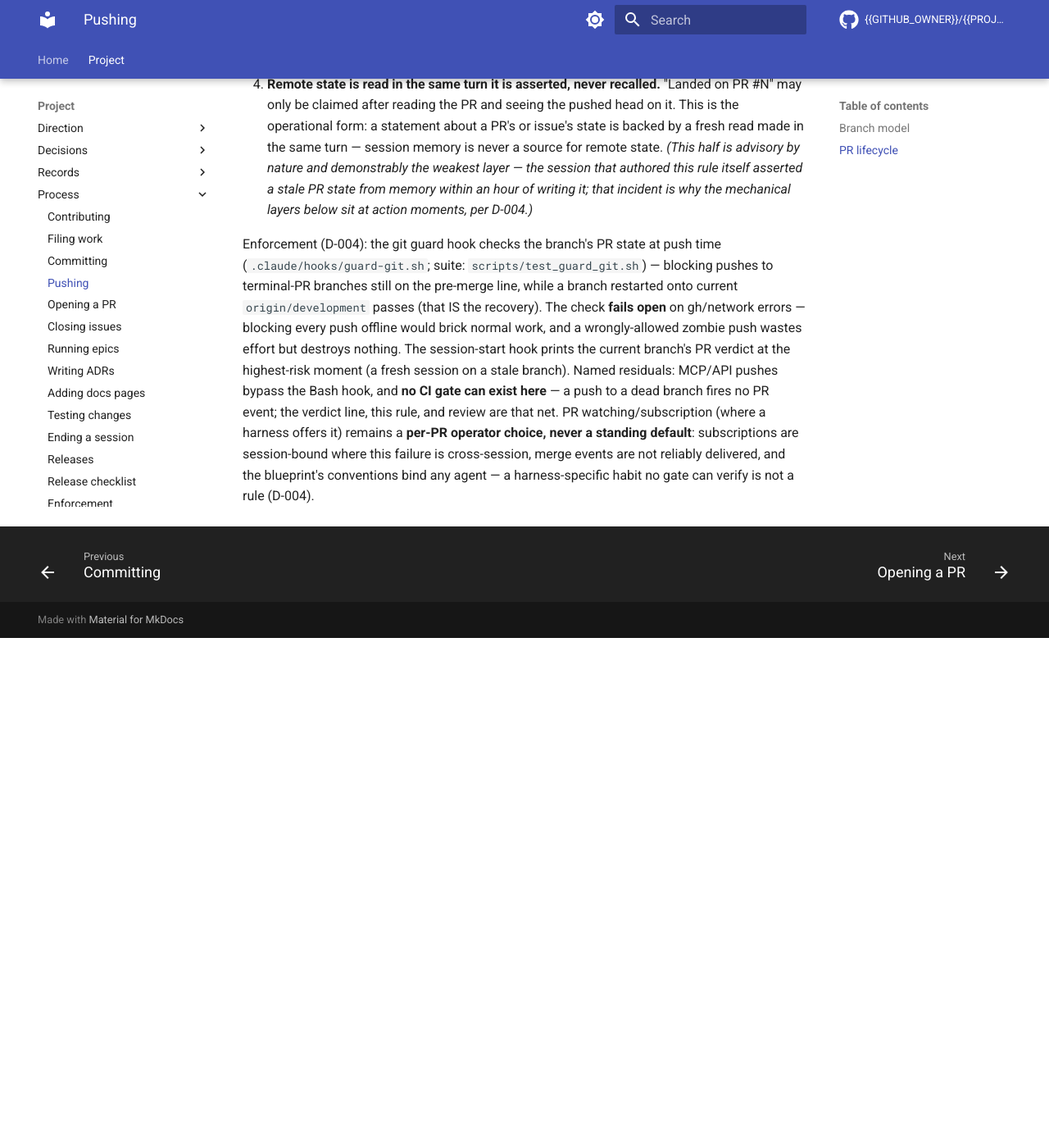
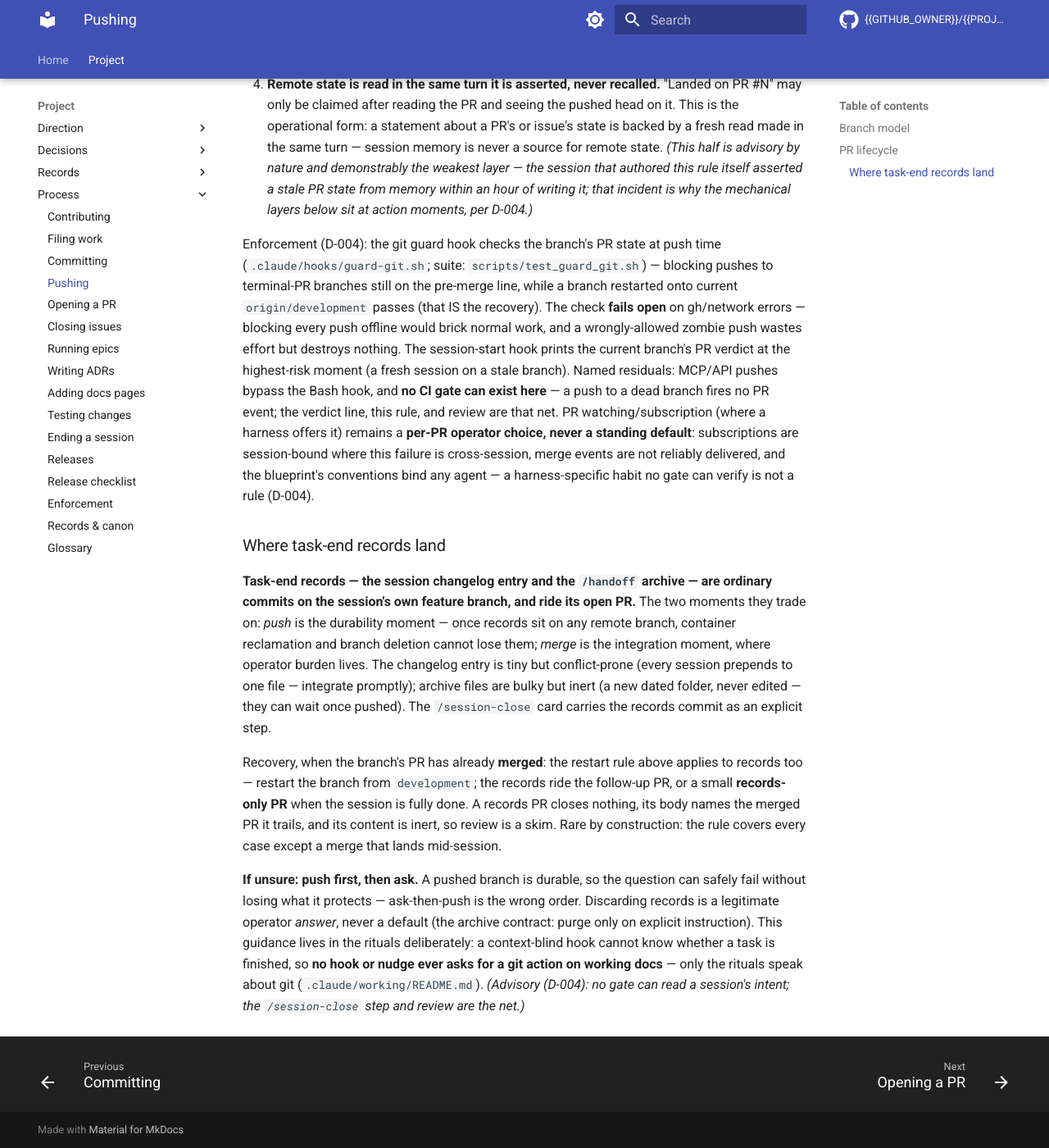
Before and after one commit to SharkyBamboozle/CLAUDE_blueprint, an MkDocs documentation site: the page built from docs/process/pushing.md, in a window 1280 px wide and 1400 px high, scrolled down 846 px. Shown: the whole window at 82% size. Built offline with MkDocs 1.6.1 and Material for MkDocs 9.7.7, drawn with Linux system fonts in a browser that asks for light colours; comment, search, counter and statistics services are not loaded; before the commit the page ends 1624 px from its top, so only the background shows below that.

Commit message:
Name where task-end records land; record the two-hats records flip (#115)
Symptom: no document named where task-end records — the session
changelog entry and the /handoff archive — land when the session's PR
has already merged and its branch is deleted; each agent improvised
under the same pressures the stale-working-docs nudge condenses, and
the right answer differs between the blueprint and a seeded project.

Fix (operator-sanctioned scope extension): the /session-close card's
state-check step gains an explicit records-commit step — records are
ordinary commits on the session's own feature branch and ride its open
PR — plus the merged-PR recovery, with the card's "do not auto-commit"
line kept and scoped to work unrelated to the records; pushing.md ->
PR lifecycle gains the records rule, the records-only-PR recovery, and
push-first-then-ask (discard is an operator answer, never a default);
the record-lenses table gains the .claude/archive/ raw-record row,
deliberately citing no bootstrap-deleted machinery; and CONTRIBUTING.md
states the two-hats flip — blueprint: working files and archives are
never committed (contamination risk); seeded project: finished-task
records must reach a live branch (loss risk); both hats: a
still-running task's files stay uncommitted. CONTRIBUTING rule 2's
override list now also names the records-commit step it supersedes in
the blueprint, so the enumeration stays true.

Co-Authored-By: Claude Fable 5 <noreply@anthropic.com>
Claude-Session: https://claude.ai/code/session_01YJb5DwA4YjrReMAh6QBDyZ

```diff
--- a/docs/process/pushing.md
+++ b/docs/process/pushing.md
@@ -57,3 +57,35 @@ default**: subscriptions are session-bound where this failure is
 cross-session, merge events are not reliably delivered, and the blueprint's
 conventions bind any agent — a harness-specific habit no gate can verify
 is not a rule (D-004).
+
+### Where task-end records land
+
+**Task-end records — the session changelog entry and the `/handoff`
+archive — are ordinary commits on the session's own feature branch, and
+ride its open PR.** The two moments they trade on: *push* is the
+durability moment — once records sit on any remote branch, container
+reclamation and branch deletion cannot lose them; *merge* is the
+integration moment, where operator burden lives. The changelog entry is
+tiny but conflict-prone (every session prepends to one file — integrate
+promptly); archive files are bulky but inert (a new dated folder, never
+edited — they can wait once pushed). The `/session-close` card carries the
+records commit as an explicit step.
+
+Recovery, when the branch's PR has already **merged**: the restart rule
+above applies to records too — restart the branch from `development`; the
+records ride the follow-up PR, or a small **records-only PR** when the
+session is fully done. A records PR closes nothing, its body names the
+merged PR it trails, and its content is inert, so review is a skim. Rare
+by construction: the rule covers every case except a merge that lands
+mid-session.
+
+**If unsure: push first, then ask.** A pushed branch is durable, so the
+question can safely fail without losing what it protects — ask-then-push
+is the wrong order. Discarding records is a legitimate operator *answer*,
+never a default (the archive contract: purge only on explicit
+instruction). This guidance lives in the rituals deliberately: a
+context-blind hook cannot know whether a task is finished, so **no hook or
+nudge ever asks for a git action on working docs** — only the rituals
+speak about git (`.claude/working/README.md`). *(Advisory (D-004): no gate
+can read a session's intent; the `/session-close` step and review are the
+net.)*
```
Also changed, not shown: .claude/commands/session-close.md (+16 -3 lines), CONTRIBUTING.md (+18 -8 lines), docs/process/records-and-canon.md (+1 -0 lines).
